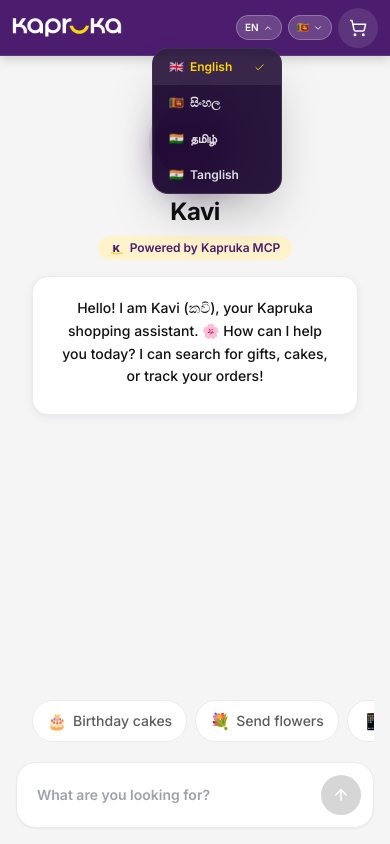
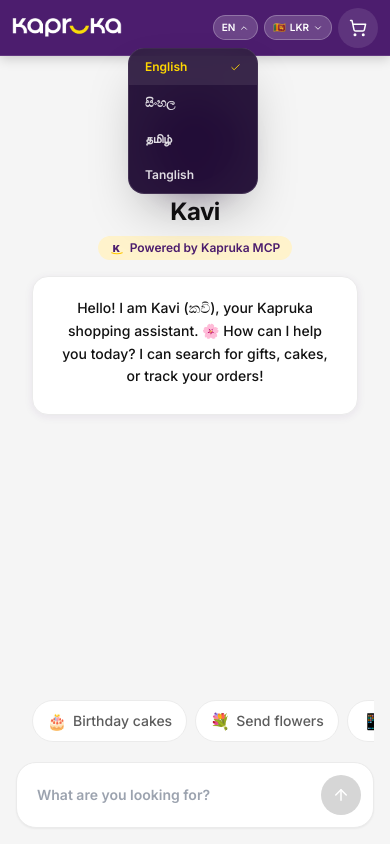
Before and after one commit to Tehan-Hewage/kavi, a Next.js app: page / in a window 390 px wide. Both pictures are taken after a click on the button "EN". Built offline with nearby package versions, Linux system fonts and the light colour scheme.

Commit message:
fix: always show flag + currency code in CurrencyPill on all screen sizes

```diff
--- a/components/ui/CurrencyPill.tsx
+++ b/components/ui/CurrencyPill.tsx
@@ -48,8 +48,7 @@
         aria-expanded={open}
       >
         <span>{active.flag}</span>
-        {/* Label hidden on mobile to save header space */}
-        <span className="hidden sm:inline">{active.label}</span>
+        <span>{active.label}</span>
         <ChevronDown
           size={10}
           className="transition-transform duration-200"
--- a/components/ui/LanguagePill.tsx
+++ b/components/ui/LanguagePill.tsx
@@ -6,11 +6,11 @@
 import { motion, AnimatePresence } from "framer-motion";
 import { ChevronDown, Check } from "lucide-react";
 
-const OPTIONS: { value: Language; label: string; short: string; flag: string }[] = [
-  { value: "en",       label: "English",  short: "EN",  flag: "🇬🇧" },
-  { value: "si",       label: "සිංහල",    short: "සිං", flag: "🇱🇰" },
-  { value: "ta",       label: "தமிழ்",    short: "த",   flag: "🇮🇳" },
-  { value: "tanglish", label: "Tanglish", short: "Ta",  flag: "🇮🇳" },
+const OPTIONS: { value: Language; label: string; short: string }[] = [
+  { value: "en",       label: "English",  short: "EN"  },
+  { value: "si",       label: "සිංහල",    short: "සිං" },
+  { value: "ta",       label: "தமிழ்",    short: "த"   },
+  { value: "tanglish", label: "Tanglish", short: "Ta"  },
 ];
 
 export const LanguagePill: React.FC = () => {
@@ -92,10 +92,7 @@
                     if (!isActive) (e.currentTarget as HTMLElement).style.background = "transparent";
                   }}
                 >
-                  <span className="flex items-center gap-1.5">
-                    <span>{opt.flag}</span>
-                    <span>{opt.label}</span>
-                  </span>
+                  <span>{opt.label}</span>
                   {isActive && <Check size={11} style={{ color: "#FFD700" }} />}
                 </button>
               );
@@ -125,10 +122,7 @@
                   transition={{ type: "spring", stiffness: 400, damping: 28 }}
                 />
               )}
-              <span className="relative z-10 flex items-center gap-1">
-                <span>{opt.flag}</span>
-                <span>{opt.label}</span>
-              </span>
+              <span className="relative z-10">{opt.label}</span>
             </button>
           );
         })}
```
